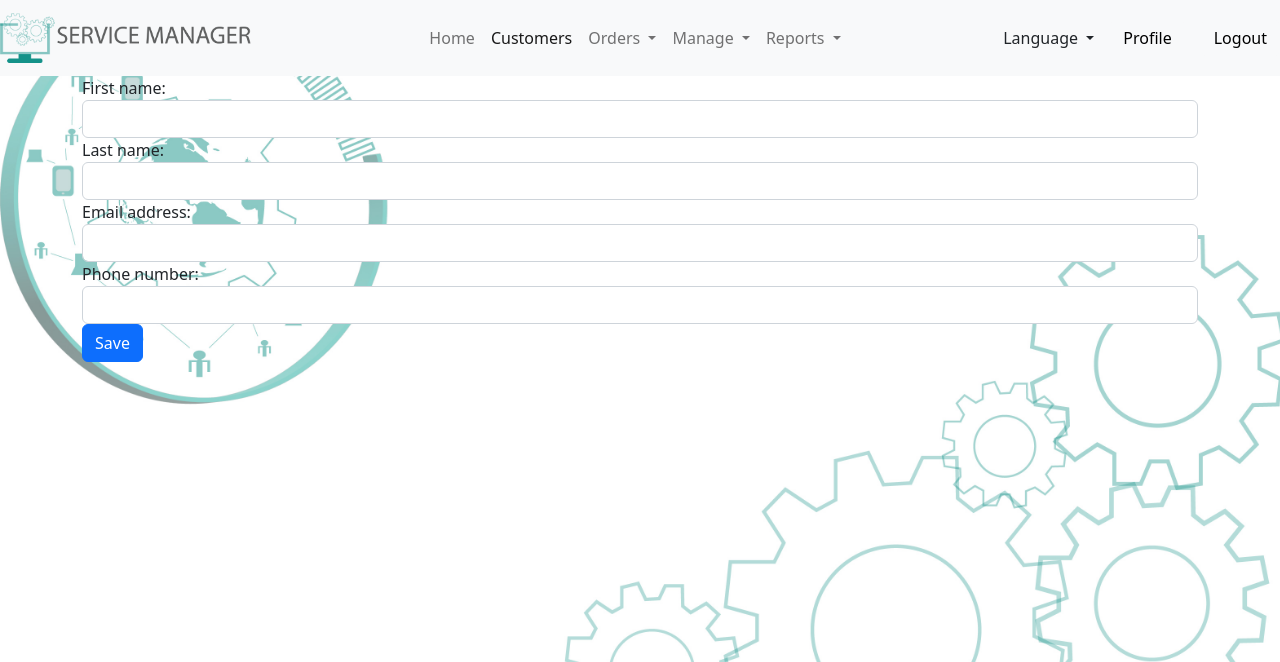
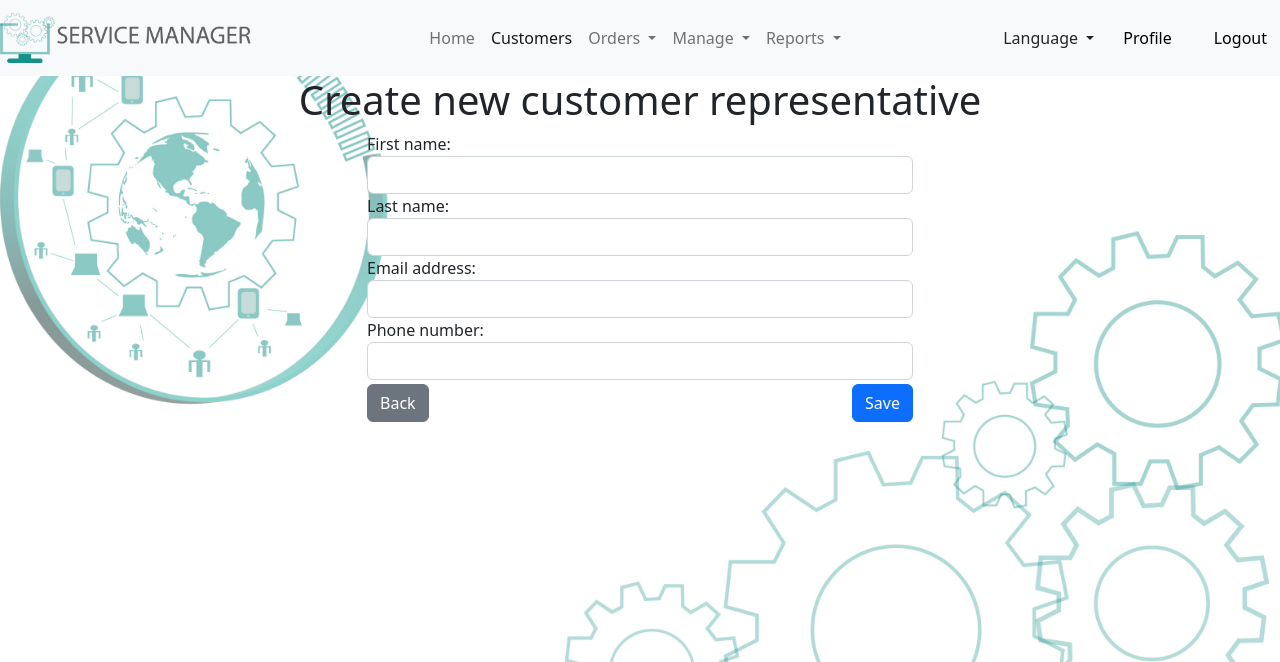
Before and after one commit to svetlinst/Service-manager, a Django app: page /en/customers/1/customer_representative/create/ in a window 1280 px wide. Shown: the top 662 px of the page. Run offline with Django 4.2, Linux system fonts and the light colour scheme; a user stored in the database is signed in; tables that the repository leaves empty hold one stand-in row (values such as "Sample post"); parts of the project's set-up code (start-up, migrations or seed data) failed here and were passed over; some libraries are stand-ins or nearby versions.

Commit message:
UI Changes to customer representative - list and create views

```diff
--- a/service_manager/service_manager/customers/templates/customer_representatives/customer_representatives.html
+++ b/service_manager/service_manager/customers/templates/customer_representatives/customer_representatives.html
@@ -16,7 +16,7 @@
         </div>
         {% if perms.customers.add_customerrepresentative %}
             <div class="col-md-3 text-right align-self-center my-3">
-                <a href="{% url 'create_customer_representative' object.pk %}" class="btn btn-success">Add
+                <a href="{% url 'create_customer_representative' object.pk %}" class="btn btn-success float-end">Add
                     Representative</a>
             </div>
         {% endif %}
--- a/service_manager/service_manager/customers/templates/customer_representatives/customer_representatives_create.html
+++ b/service_manager/service_manager/customers/templates/customer_representatives/customer_representatives_create.html
@@ -1,8 +1,17 @@
 {% extends 'base.html' %}
+{% load i18n %}
 {% block content %}
-    <form method="post" action="{% url 'create_customer_representative' customer.pk%}">
-        {% csrf_token %}
-        {{ form }}
-        <button type="submit" class="btn btn-primary">Save</button>
-    </form>
+    <h1 class="text-center">{% trans 'Create new customer representative' %}</h1>
+    <div class="row">
+        <div class="col-lg-3"></div>
+        <div class="col-lg-6">
+            <form method="post" action="{% url 'create_customer_representative' customer.pk %}">
+                {% csrf_token %}
+                {{ form }}
+                <a class="btn btn-secondary mt-1 float-start" href="javascript:history.back()">Back</a>
+                <button type="submit" class="btn btn-primary mt-1 float-end">Save</button>
+            </form>
+        </div>
+        <div class="col-lg-3"></div>
+    </div>
 {% endblock %}
```
